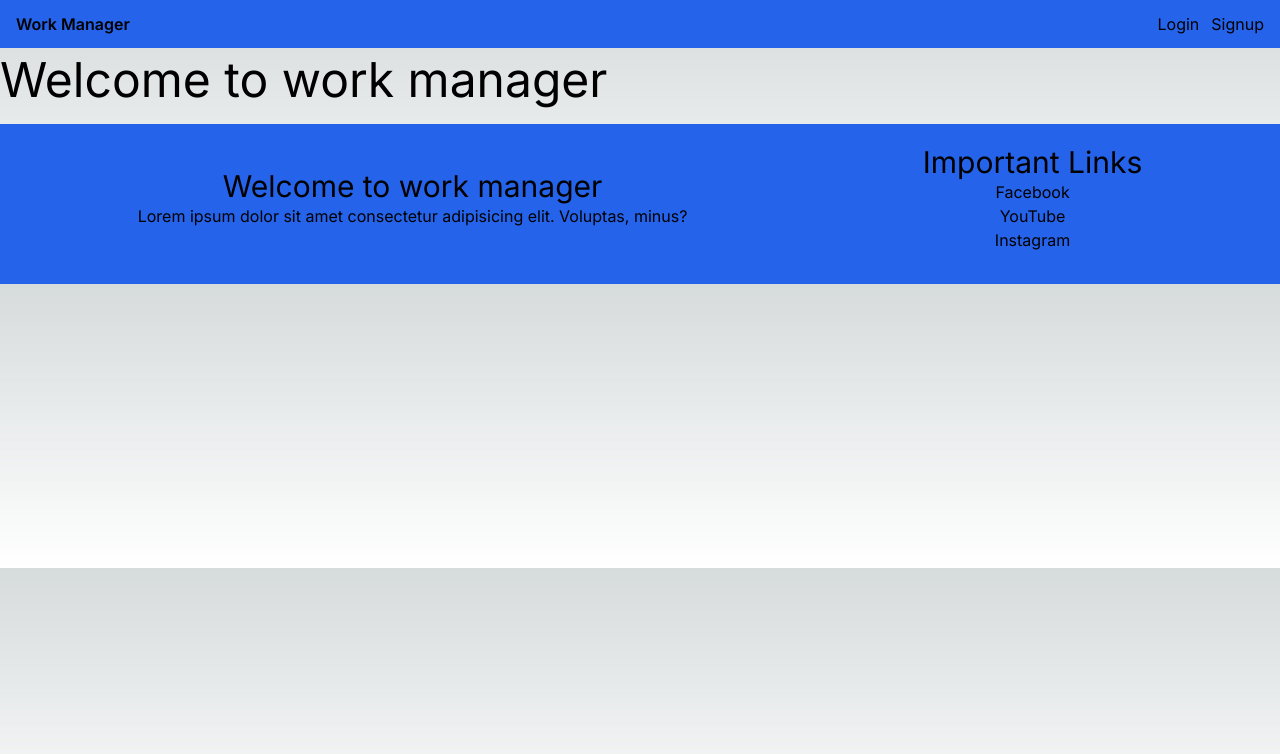
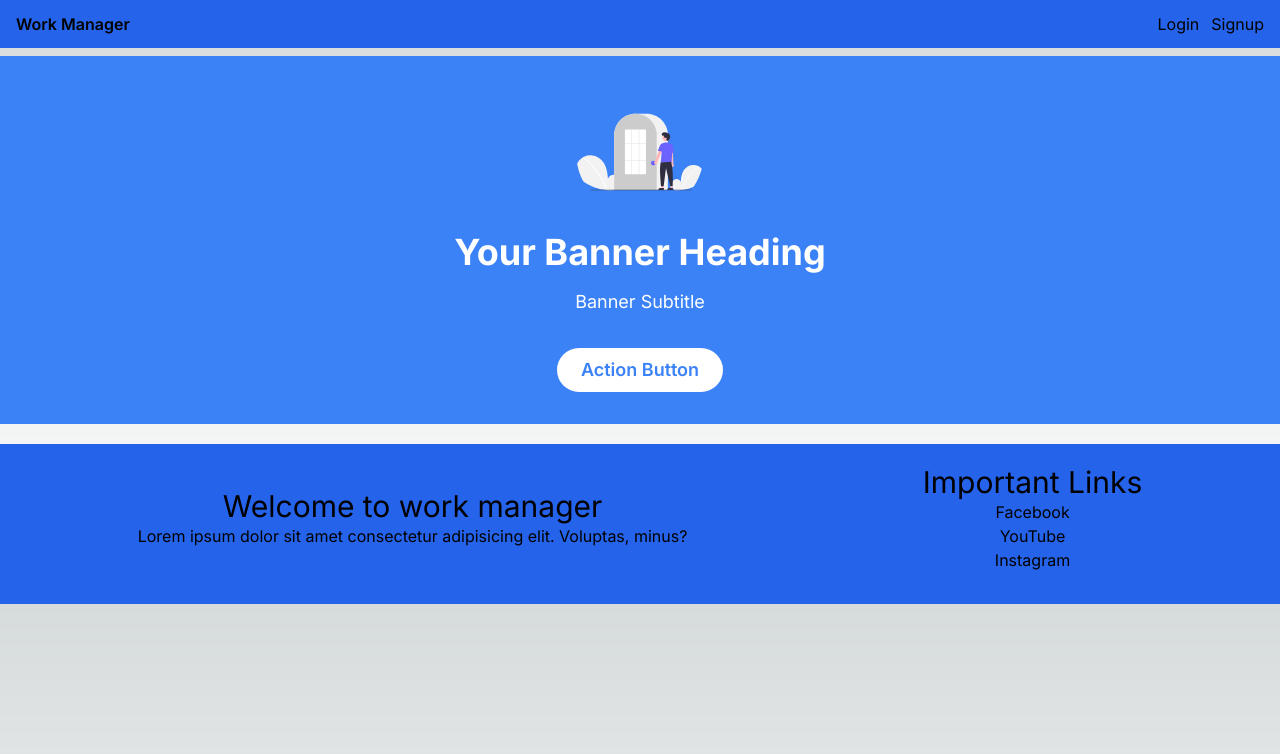
Before and after one commit to Kumarpancham551/nextJSProj, a Next.js app: page / in a window 1280 px wide. Shown: the top 754 px of the page. Built offline with nearby package versions, Linux system fonts and the light colour scheme; no server answers.

Commit message:
final project

```diff
--- a/package.json
+++ b/package.json
@@ -18,6 +18,7 @@
     "postcss": "8.4.29",
     "react": "18.2.0",
     "react-dom": "18.2.0",
+    "react-icons": "^4.11.0",
     "react-toastify": "^9.1.3",
     "tailwindcss": "3.3.3"
   }
--- a/src/app/page.js
+++ b/src/app/page.js
@@ -1,3 +1,4 @@
+import BannerSection from '@/components/homepage/HomeBanner';
 import Image from 'next/image'
 export const metadata = {
   title: "Home : Work Manger",
@@ -5,9 +6,7 @@ export const metadata = {
 export default function Home() {
   return (
    <div>
-    <h1 className='text-5xl'>Welcome to work manager</h1>
+      <BannerSection />
    </div>
   );
 }
-
-// 6:42
--- a/src/app/show-tasks/ShowTasks.jsx
+++ b/src/app/show-tasks/ShowTasks.jsx
@@ -1,8 +1,9 @@
 "use client"
 import UserContext from '@/context/userContext'
-import { getTaskOfUser } from '@/services/taskService'
+import { deleteTask, getTaskOfUser } from '@/services/taskService'
 import React, { useContext, useEffect, useState } from 'react'
 import Task from './Task'
+import { toast } from 'react-toastify'
 
 const ShowTasks = () => {
   const [tasks, setTasks] = useState([])
@@ -26,6 +27,19 @@ const ShowTasks = () => {
       loadTasks(context.user._id);
     }
   }, [context.user])
+
+  async function deleteTaskParent(taskId){
+    try{
+      const result = await deleteTask(taskId);
+     const netTasks = tasks.filter(item=>item._id !=taskId)
+     setTasks(netTasks)
+      console.log(result)
+      toast.success("Your task is deleted")
+    } catch(error){
+      console.log(error)
+      toast.error("Error in deleteing task")
+    }
+  }
   return (
     <div className='grid grid-cols-12 mt-3'>
       <div className='col-span-6 col-start-4'>
@@ -33,7 +47,8 @@ const ShowTasks = () => {
 
           {
             tasks.map((task)=>(
-              <Task task={task} key={task._id}/>
+              <Task task={task} key={task._id}
+              deleteTaskParent={deleteTaskParent}/>
             ))
           }
       </div>
--- a/src/app/show-tasks/Task.jsx
+++ b/src/app/show-tasks/Task.jsx
@@ -1,14 +1,29 @@
 import UserContext from '@/context/userContext'
 import React, { useContext } from 'react'
+import {RxCross1} from "react-icons/rx"
 
-const Task = ({task}) => {
-    const {user} = useContext(UserContext)
+const Task = ({task,deleteTaskParent}) => {
+    const {user} = useContext(UserContext);
+    function deleteTask(taskId){
+      deleteTaskParent(taskId);
+    }
   return (
-    <div className="bg-gray-800 shadow-lg mt-2 rounded-md">
+    <div className={`shadow-lg mt-2 rounded-md ${task.status == "completed"?"bg-orange-800":"bg-gray-800" }`}>
         <div className='p-5'>
+            <div className='flex justify-between'>
             <h1 className='text-2xl font-semibold'>{task.title}</h1>
+            <span onClick={()=>{
+              deleteTask(task._id)
+            }} className='shadow-lg hover:bg-red-300 bg-gray-950 rounded-full w-9 h-9 flex justify-center items-center cursor-pointer' >
+            <RxCross1 />
+            </span>
+
+            </div>
             <p className='font-normal'>{task.content}</p>
-            <p className='text-right'>Author:<span className='font-bold'>{user.name}</span></p>
+           <div className='flex justify-between mt-3'>
+           <p className='text-left'>Status:<span className='font-bold'>{task.status}</span></p>
+            <p className='text-right'>Author:<span className='font-bold'>{user?.name}</span></p>
+           </div>
         </div>
     </div>
   )
--- /dev/null
+++ b/src/components/homepage/HomeBanner.js
@@ -0,0 +1,24 @@
+"use client"
+import React from 'react';
+import banneerImage from "../../assets/login.svg"
+import Image from 'next/image';
+const BannerSection = () => {
+    return (
+        <div className="bg-blue-500 text-white py-8 text-center">
+          <div className="container mx-auto">
+            <Image
+              src={banneerImage}  // Replace with the actual path to your image
+              alt="Banner Image"
+              className="mx-auto mb-4 rounded-full w-32 h-32"
+            />
+            <h1 className="text-4xl font-bold mb-4">Your Banner Heading</h1>
+            <p className="text-lg mb-8">Banner Subtitle</p>
+            <button className="bg-white text-blue-500 px-6 py-2 rounded-full text-lg font-semibold hover:bg-blue-100">
+              Action Button
+            </button>
+          </div>
+        </div>
+      );
+};
+
+export default BannerSection;
--- a/src/services/taskService.js
+++ b/src/services/taskService.js
@@ -9,3 +9,8 @@ export async function getTaskOfUser(userId){
     const result = await httpAxios.get(`/api/users/${userId}/tasks`).then((response) => response.data)
      return result;
  }
+
+ export async function deleteTask(taskId){
+    const result = await httpAxios.delete(`/api/tasks/${taskId}`).then((response) => response.data)
+     return result;
+ }
```
Also changed, not shown: 1 other file (tests, documents, lock files or other folders).
